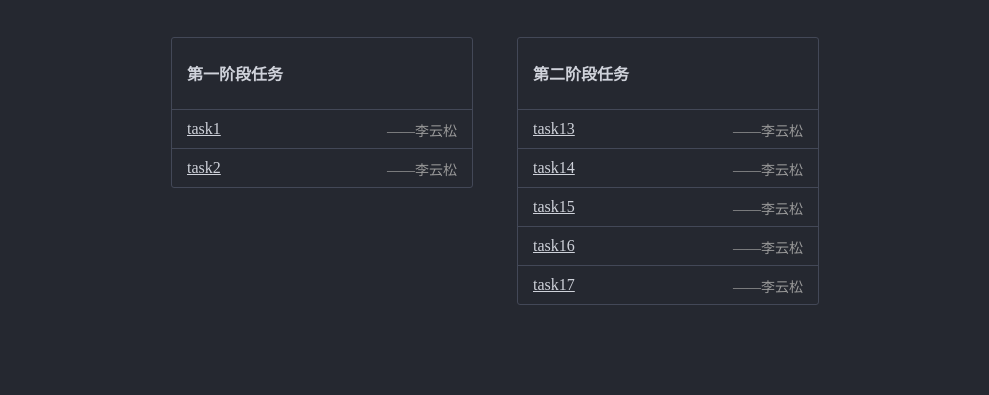
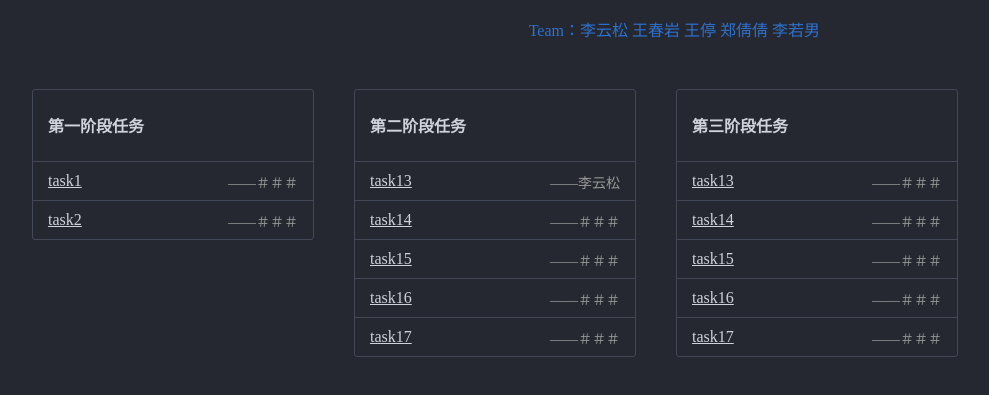
Before and after one commit to liyunsong/ife, a plain HTML site: page index.html in a window 1280 px wide. Shown: the part 67-462 px from the top of the page, without its empty margins (145-1134 px from the left). Drawn offline with Linux system fonts and the light colour scheme.

Commit message:
change index

```diff
--- a/index.html
+++ b/index.html
@@ -2,11 +2,13 @@
 <html lang="en">
 <head>
     <meta charset="UTF-8">
+    <meta name="viewport" content="initial-scale=1, maximum-scale=3, minimum-scale=1, user-scalable=no">
     <title>吃货小组任务列表</title>
     <style media="screen">
         body{margin: 0;background: #252830;text-align: center}
         h1{font-size: 30px;color: #cfd2da;}
-        .task-wrap{display: inline-block; max-width: 370px;min-width: 300px; margin: 20px;border: 1px solid #434857;border-radius: 3px;vertical-align: top;}
+        p{max-width: 670px;text-align: right;margin: 0 auto 30px;padding-right: 20px;color: #2e71ce}
+        .task-wrap{display: inline-block; max-width: 370px;min-width: 280px; margin: 18px;border: 1px solid #434857;border-radius: 3px;vertical-align: top;}
         h2, a{display: block;padding: 10px 15px;color: #cfd2da;font-size: 16px;cursor: pointer;}
         h2{text-align: left;font-weight: 900;cursor: default;}
         a{border-top: 1px solid #434857;text-align: left;transition: .3s;}
@@ -17,20 +19,30 @@
 </head>
 <body>
     <h1>百度前端技术学院-任务</h1>
+    <p>Team：李云松 王春岩 王停 郑倩倩 李若男</p>
 
     <div class="task-wrap">
         <h2>第一阶段任务</h2>
-        <a href="task1">task1<span>李云松</span></a>
-        <a href="task2">task2<span>李云松</span></a>
+        <a href="">task1<span>＃＃＃</span></a>
+        <a href="">task2<span>＃＃＃</span></a>
     </div>
 
     <div class="task-wrap">
         <h2>第二阶段任务</h2>
         <a href="task13">task13<span>李云松</span></a>
-        <a href="task14">task14<span>李云松</span></a>
-        <a href="task15">task15<span>李云松</span></a>
-        <a href="task16">task16<span>李云松</span></a>
-        <a href="task17">task17<span>李云松</span></a>
+        <a href="">task14<span>＃＃＃</span></a>
+        <a href="">task15<span>＃＃＃</span></a>
+        <a href="">task16<span>＃＃＃</span></a>
+        <a href="">task17<span>＃＃＃</span></a>
+    </div>
+
+    <div class="task-wrap">
+        <h2>第三阶段任务</h2>
+        <a href="">task13<span>＃＃＃</span></a>
+        <a href="">task14<span>＃＃＃</span></a>
+        <a href="">task15<span>＃＃＃</span></a>
+        <a href="">task16<span>＃＃＃</span></a>
+        <a href="">task17<span>＃＃＃</span></a>
     </div>
 </body>
 </html>
```
